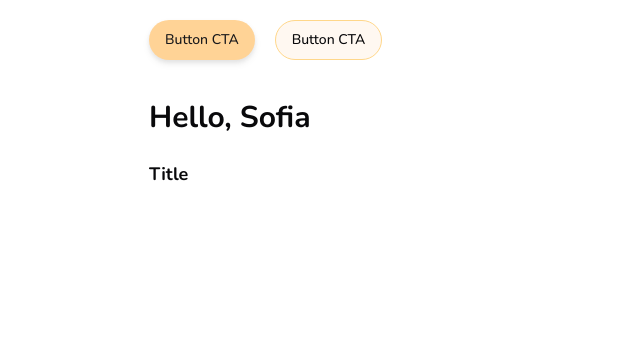
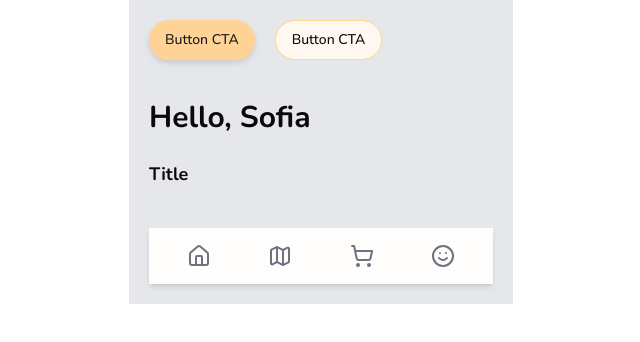
Before and after one commit to busy-bites/busy-bites, a Next.js app: page /design-system in a window 1280 px wide. Shown: the top 342 px of the page, without its empty margins (319-959 px from the left). Built offline with nearby package versions, Linux system fonts and the light colour scheme.

Commit message:
Finish navbar

```diff
--- a/src/app/design-system/page.tsx
+++ b/src/app/design-system/page.tsx
@@ -1,8 +1,10 @@
 import { Button } from "@/components/ui/button";
+import { Home, Map, ShoppingCart, Smile } from "lucide-react";
+import Link from "next/link";
 
 export default function DesignSystem() {
   return (
-    <div className="mx-auto max-w-sm space-y-10 p-5">
+    <div className="mx-auto max-w-sm space-y-10 bg-gray-200 p-5">
       {/* Button section */}
       <section className="flex gap-5">
         <Button>Button CTA</Button>
@@ -12,6 +14,10 @@ export default function DesignSystem() {
       <section>
         <Headline>Hello, Sofia</Headline>
         <Title>Title</Title>
+      </section>
+      {/* Navbar section */}
+      <section className="flex gap-5">
+        <Navbar />
       </section>
     </div>
   );
@@ -24,3 +30,32 @@ function Headline({ children }: { children: React.ReactNode }) {
 function Title({ children }: { children: React.ReactNode }) {
   return <h2 className="mb-4 text-lg font-bold">{children}</h2>;
 }
+
+function Navbar() {
+  return (
+    <nav className="flex w-full items-center justify-center bg-[#FFFDFB] py-4 shadow-md">
+      <ul className="flex w-full justify-evenly gap-5">
+        <li>
+          <Link href="#">
+            <Home className="stroke-gray-500 hover:stroke-black" />
+          </Link>
+        </li>
+        <li>
+          <Link href="#">
+            <Map className="stroke-gray-500 hover:stroke-black" />
+          </Link>
+        </li>
+        <li>
+          <Link href="#">
+            <ShoppingCart className="stroke-gray-500 hover:stroke-black" />
+          </Link>
+        </li>
+        <li>
+          <Link href="#">
+            <Smile className="stroke-gray-500 hover:stroke-black" />
+          </Link>
+        </li>
+      </ul>
+    </nav>
+  );
+}
```
